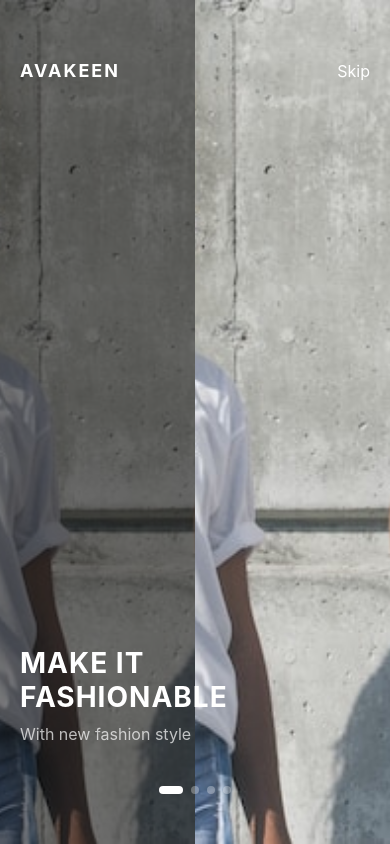
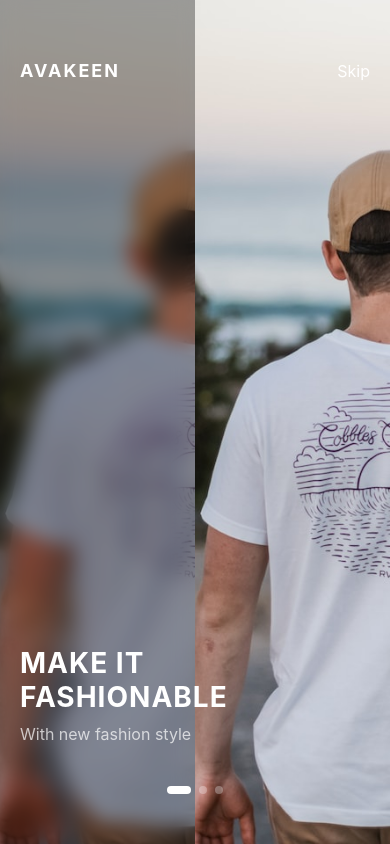
Before and after one commit to nitish-singh07/Ecomm_Demo, a React Native app: screen /OnboardingScreen in a window 390 px wide. Built offline with nearby package versions, Linux system fonts and the light colour scheme; what @gorhom/bottom-sheet would draw is missing.

Commit message:
updated Readme

```diff
--- a/src/screens/onBoarding.tsx
+++ b/src/screens/onBoarding.tsx
@@ -12,9 +12,9 @@ import {
   NativeScrollEvent,
 } from "react-native";
 import { RootStackScreenProps } from "../navigators/RootNavigator";
+import { BlurView } from "expo-blur";
 
 const { width, height } = Dimensions.get("window");
-const profile = require("../assets/images/profile.jpg");
 
 const image1 = require("../assets/images/image-1.jpg");
 const image2 = require("../assets/images/image-2.jpg");
@@ -22,13 +22,14 @@ const image3 = require("../assets/images/image-3.jpg");
 const image4 = require("../assets/images/image-4.jpg");
 const image5 = require("../assets/images/image-5.jpg");
 const image6 = require("../assets/images/image-6.jpg");
+const image7 = require("../assets/images/image-7.jpg");
 
 const onboardingData = [
   {
     id: "1",
     title: "MAKE IT\nFASHIONABLE",
     subtitle: "With new fashion style",
-    image: image1,
+    image: image6,
   },
   {
     id: "2",
@@ -40,14 +41,7 @@ const onboardingData = [
     id: "3",
     title: "NEW CLOTHS\nNEW PASSION",
     subtitle: "With new fashion style",
-    image: image3,
-  },
-  {
-    id: "4",
-    title: "THE NEXT\nLEVEL OF STYLE",
-
-    subtitle: "With new fashion trends",
-    image: image4,
+    image: image7,
   },
 ];
 
@@ -59,11 +53,9 @@ export default function OnboardingScreen({ navigation }: Props) {
 
   useEffect(() => {
     if (currentIndex === onboardingData.length - 1) {
-      // Navigate to main app after last screen
       const timer = setTimeout(() => {
         navigation.replace("TabsStack");
       }, 1000);
-
       return () => clearTimeout(timer);
     }
   }, [currentIndex]);
@@ -79,9 +71,10 @@ export default function OnboardingScreen({ navigation }: Props) {
       <View style={styles.rightImageContainer}>
         <Image source={item.image} style={styles.image} />
       </View>
+
       <View style={styles.leftImageContainer}>
         <Image source={item.image} style={styles.image} />
-        <View style={styles.grayscaleOverlay} />
+        <BlurView intensity={50} tint="dark" style={StyleSheet.absoluteFill} />
       </View>
 
       <View style={styles.contentContainer}>
@@ -115,7 +108,6 @@ export default function OnboardingScreen({ navigation }: Props) {
   return (
     <View style={styles.container}>
       <StatusBar barStyle="light-content" />
-
       <FlatList
         ref={flatListRef}
         data={onboardingData}
@@ -160,10 +152,6 @@ const styles = StyleSheet.create({
     height,
     position: "absolute",
     resizeMode: "cover",
-  },
-  grayscaleOverlay: {
-    ...StyleSheet.absoluteFillObject,
-    backgroundColor: "rgba(0, 0, 0, 0.5)",
   },
   contentContainer: {
     flex: 1,
```
Also changed, not shown: 2 other files (tests, documents, lock files or other folders).
